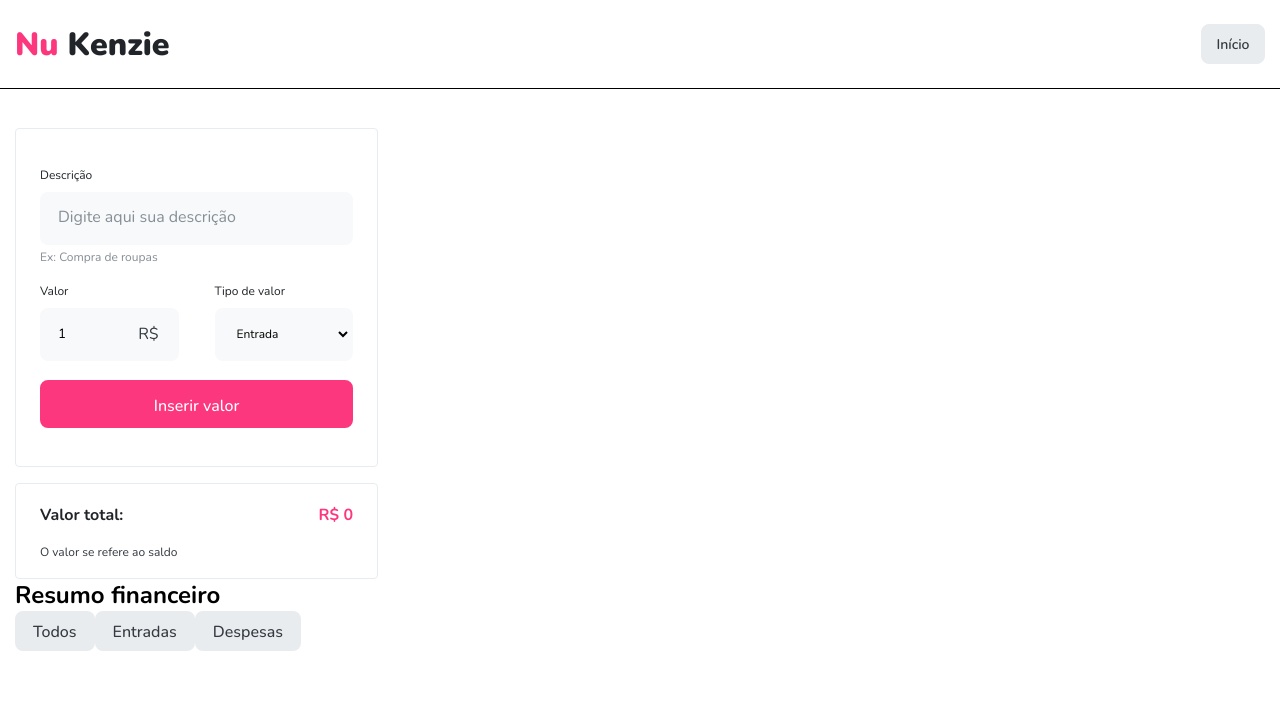
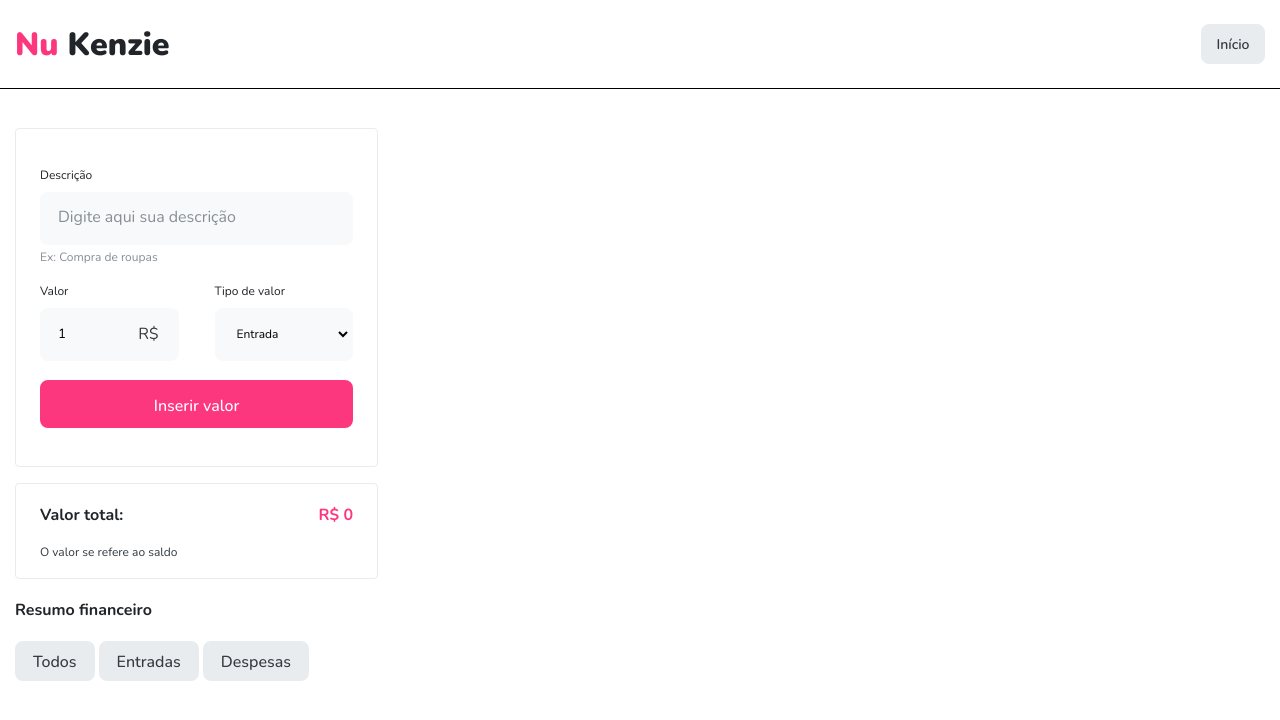
Before and after one commit to LuccaHaddadSerejo/react-js-nukenzie, a React (Create React App) app: page / in a window 1280 px wide. Shown: the top 720 px of the page. Built offline with nearby package versions, Linux system fonts and the light colour scheme.

Commit message:
feat: filter section CSS

```diff
--- a/src/App.jsx
+++ b/src/App.jsx
@@ -58,11 +58,11 @@ function App() {
     <div className="App">
       <Header></Header>
       <main className="main container">
-        <div className="aside-container">
+        <section className="aside-container">
           <Aside addItem={addItem}></Aside>
           <TotalMoney value={total}></TotalMoney>
-        </div>
-        <div>
+        </section>
+        <section className="list-container">
           <Filter
             filterEntry={filterItemEntry}
             filterRemove={filterItemLeft}
@@ -79,7 +79,7 @@ function App() {
               );
             })}
           </FinanceList>
-        </div>
+        </section>
       </main>
     </div>
   );
--- a/src/components/filterSection/index.jsx
+++ b/src/components/filterSection/index.jsx
@@ -1,9 +1,11 @@
 import { ButtonTwo } from "../button";
+import "./style.css";
 
 function Filter({ filterEntry, filterRemove, filterAll }) {
   return (
-    <div>
-      <h2>Resumo financeiro</h2>
+    <div className="filter">
+      <h2 className="filter-title">Resumo financeiro</h2>
+      <div className="filter-div">
         <ButtonTwo onClick={() => filterAll()} type={"button"}>
           Todos
         </ButtonTwo>
@@ -14,6 +16,7 @@ function Filter({ filterEntry, filterRemove, filterAll }) {
           Despesas
         </ButtonTwo>
       </div>
+    </div>
   );
 }
 
--- /dev/null
+++ b/src/components/filterSection/style.css
@@ -0,0 +1,17 @@
+.filter {
+  margin-top: 20px;
+  width: 100%;
+}
+
+.filter-title {
+  font-weight: 700;
+  font-size: 16px;
+  color: #212529;
+  margin-bottom: 20px;
+}
+
+.filter-div {
+  display: flex;
+  flex-direction: row;
+  gap: 4px;
+}
```
Lines whose indentation alone changed are shown as unchanged.
